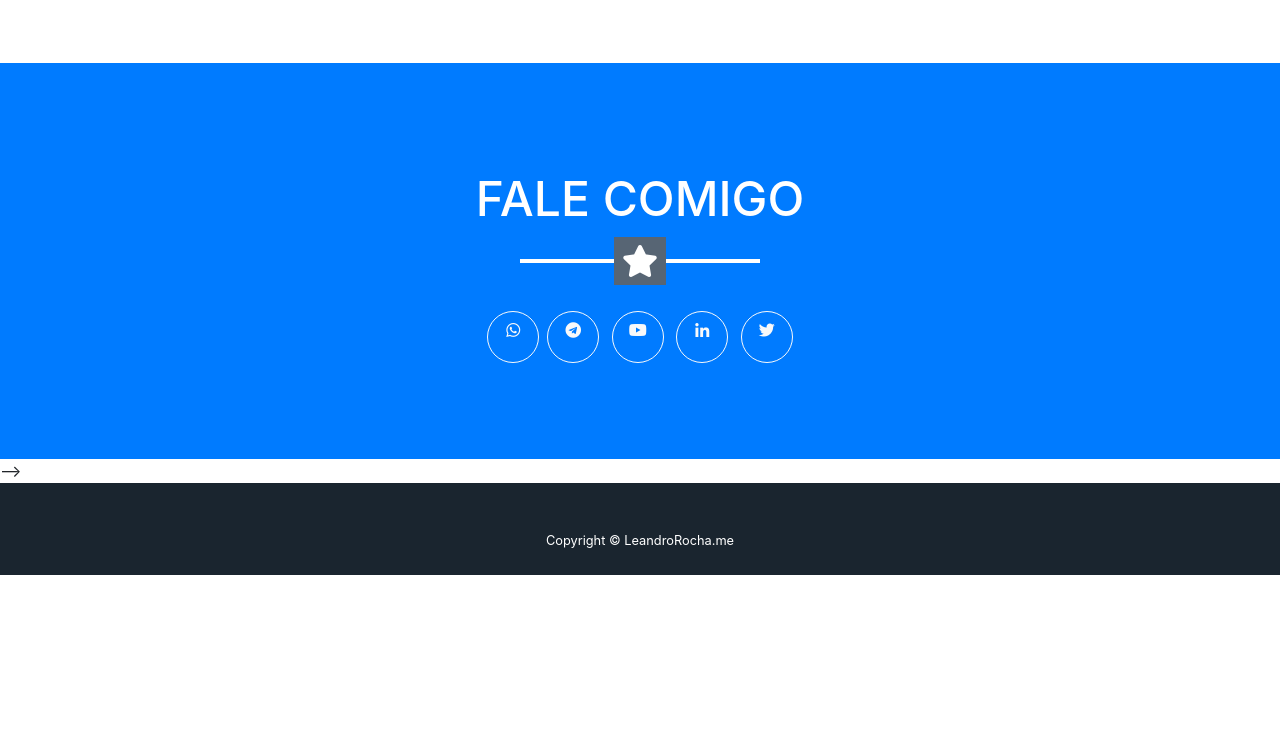
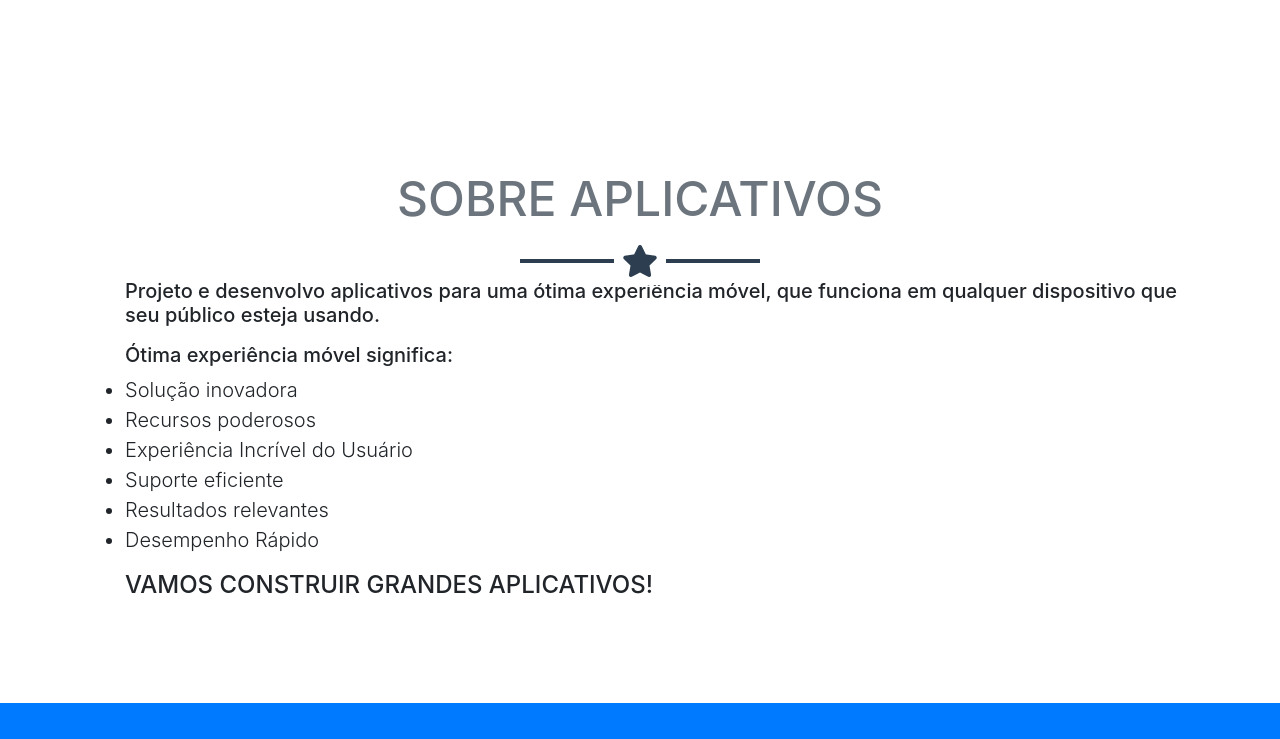
Before and after one commit to LeandroPragmatico/SiteProfissonal, a website with bundled scripts: page index.html in a window 1280 px wide. Shown: the part 1881-2620 px from the top of the page. Before the commit the page ends 2456 px from the top, so only its background shows below. Built offline with nearby package versions, Linux system fonts and the light colour scheme.

Commit message:
sobre aplicativos

```diff
--- a/index.html
+++ b/index.html
@@ -59,11 +59,12 @@
               <a class="nav-link py-3 px-0 px-lg-3 rounded js-scroll-trigger" href="#portfolio">Projetos</a>
             </li>
             <li class="nav-item mx-0 mx-lg-1">
+                <a class="nav-link py-3 px-0 px-lg-3 rounded js-scroll-trigger" href="#app">Sobre aplicativos</a>
+              </li>
+            <li class="nav-item mx-0 mx-lg-1">
               <a class="nav-link py-3 px-0 px-lg-3 rounded js-scroll-trigger" href="#about">Fale Comigo</a>
             </li>
-            <!-- <li class="nav-item mx-0 mx-lg-1">
-              <a class="nav-link py-3 px-0 px-lg-3 rounded js-scroll-trigger" href="#contact">Fale Comigo</a>
-            </li> -->
+
           </ul>
         </div>
       </div>
@@ -189,6 +190,34 @@
         </div>
       </div>
     </section>
+
+
+    <!-- sobre os aplicativos -->
+    <section class="app" id="app">
+
+        <div class="container">
+        <h2 class="text-center text-uppercase text-secondary mb-0">Sobre aplicativos</h2>
+
+        <hr class="star-dark mb-0">
+
+        <ul class="mb-0">
+          <p></p>
+          <h5>Projeto e desenvolvo aplicativos para uma ótima experiência móvel, que funciona em qualquer dispositivo que seu público esteja usando.</h5>
+          <p></p>
+          <h5>Ótima experiência móvel significa:</h5>
+          <li class="lead">Solução inovadora</li>
+          <li class="lead">Recursos poderosos</li>
+          <li class="lead">Experiência Incrível do Usuário</li>
+          <li class="lead">Suporte eficiente</li>
+          <li class="lead">Resultados relevantes</li>
+          <li class="lead">Desempenho Rápido</li>
+         <!-- <li class="lead">Interface de usuário intuitiva</li>
+          <li class="lead">Interface de usuário intuitiva</li> -->
+          <p></p>
+          <h4>VAMOS CONSTRUIR GRANDES APLICATIVOS!</h4>
+        </ul>
+        </div>
+        </section>
 
     <!-- About Section -->
     <section class="bg-primary text-white mb-0" id="about">
```
